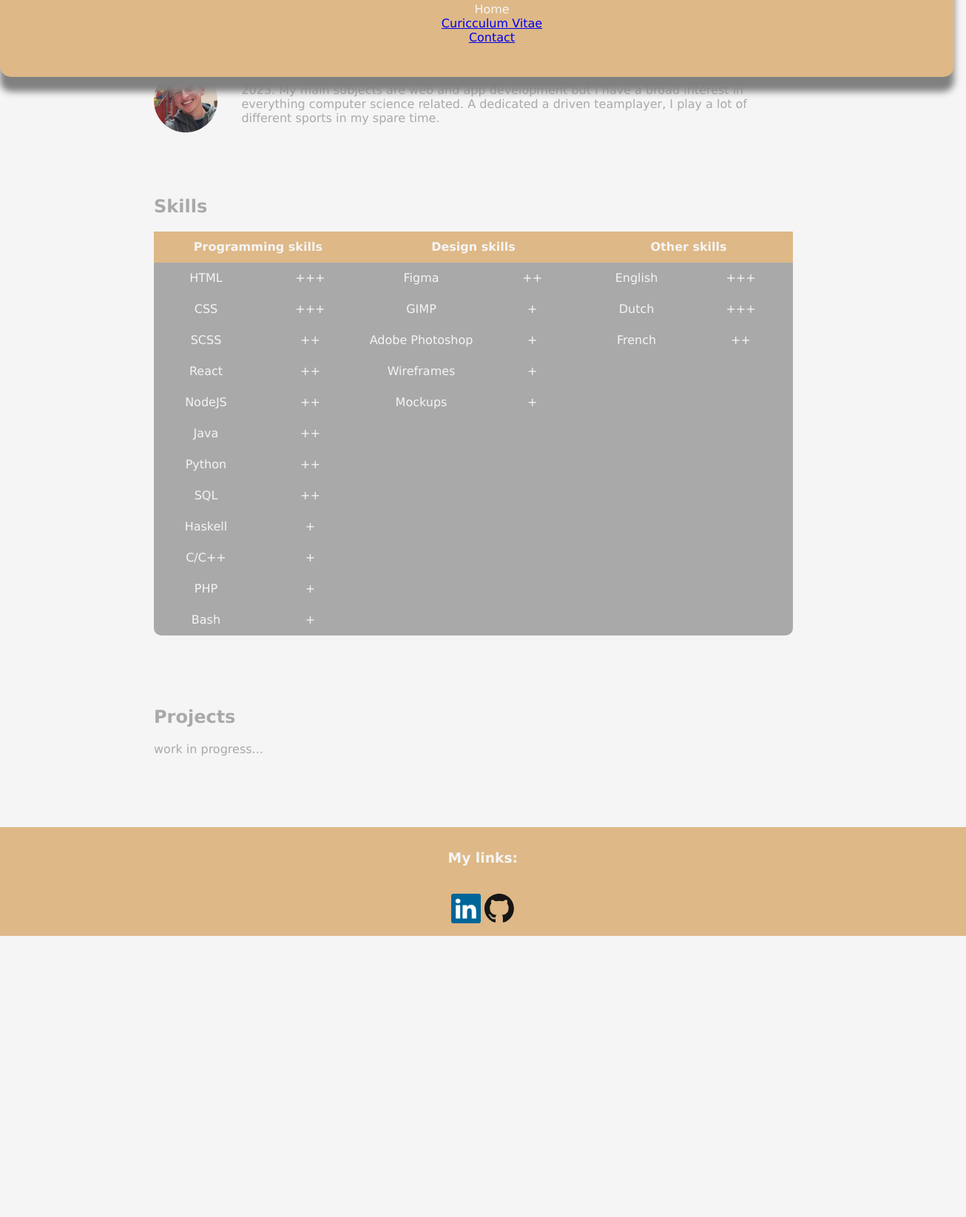
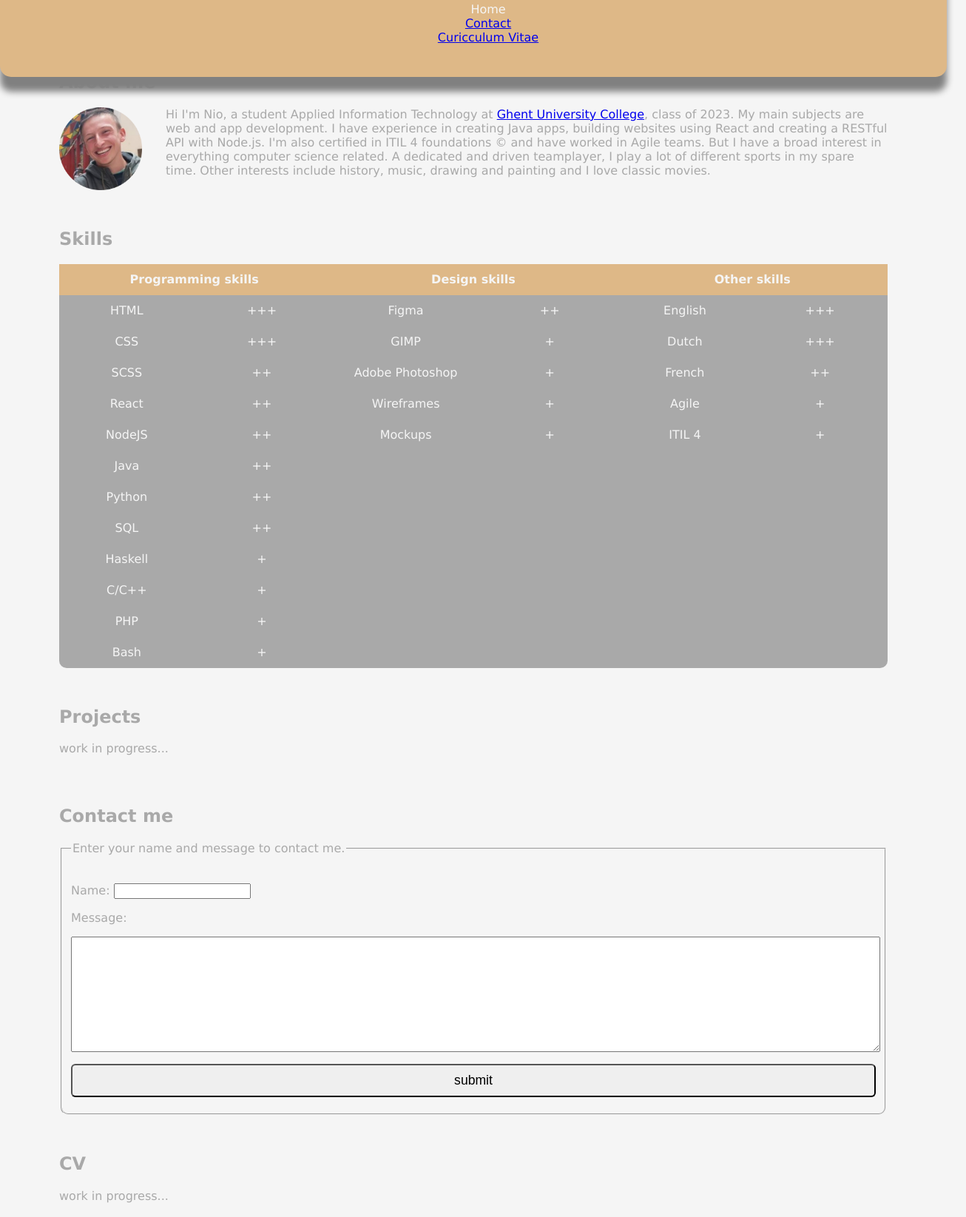
Before and after one commit to NioDeBacker/niodebacker.github.io, a plain HTML site: page index.html in a window 1280 px wide. Shown: the part 83-1728 px from the top of the page at 74% size, 1306 px wide, since content can reach past the window. Before the commit the page ends 1348 px from the top, so only its background shows below. Drawn offline with Linux system fonts and the light colour scheme.

Commit message:
changed to single page

```diff
--- a/css/main.css
+++ b/css/main.css
@@ -1,8 +1,6 @@
-html {
-    height: 100%;
-}
+
 body {
-    height: 100%;
+    min-height: 100vh;
     margin: 0;
     box-sizing: border-box;
     background-color: whitesmoke;
@@ -26,6 +24,7 @@ header {
     position: fixed;
     z-index: 2;
     width: 100%;
+    box-sizing: border-box;
     top: 0;
     padding: 5px;
     text-align: center;
@@ -51,15 +50,15 @@ header:hover>nav>ul {
 }
 
 main {
+    display: flex;
+    flex-direction: column;
+    justify-content: space-evenly;
+    align-items: stretch;
+    gap: 2em;
     margin-top: 10%;
-    max-width: 960px;
-    margin-left: auto;
-    margin-right: auto;
-}
-
-article {
-    margin: 5%;
-    margin-bottom: 10%;
+    max-width: 100vw;
+    margin-top: 5em;
+    padding: 5em;
 }
 
 article img {
@@ -96,14 +95,12 @@ thead {
 
 footer {
     width: 100%;
+    box-sizing: border-box;
     text-align: center;
     color: whitesmoke;
-    padding: 1%;
-    bottom: 0;
+    padding: 1em;
     background-color: burlywood;
 }
-
-
 footer img {
     width: 40px;
     height: 40px;
@@ -137,3 +134,40 @@ footer img:hover {
         transform: rotate(0deg);
     }
 }
+
+.form-container {
+    display: grid;
+    grid-area: ". a b ."
+               ". c d ."
+               ". e e .";
+}
+
+.form-container * {
+    margin-top: 1rem ;
+    flex:auto
+}
+
+/* Formulieropmaak */
+/********************/
+
+fieldset {
+    border-radius: 0 0 10px 10px;
+  }
+
+
+  textarea {
+    width: 100%;
+  }
+
+  /* Opmaak van de Verzend-knop */
+  input[type='submit'] {
+    transition-duration: 2s;
+    padding: 10px 20px;
+    margin: 0.75rem 0;
+    border-radius: 6px;
+    font-size: 1.1rem;
+  }
+  [type='submit']:hover {
+    color: #fff;
+    background-color: burlywood;
+  }
--- a/index.html
+++ b/index.html
@@ -15,8 +15,8 @@
         <nav>
             <ul>
                 <li>Home</li>
-                <li> <a href="html/cv.html">Curicculum Vitae</a></li>
-                <li><a href="html/contact.html">Contact</a></li>
+                <li><a href="#Contact">Contact</a></li>
+                <li> <a href="#cv">Curicculum Vitae</a></li>
             </ul>
         </nav>
     </header>
@@ -26,9 +26,16 @@
             <div>
                 <img src="images/pfpic.png" alt="Nio" align="left">
                 <p>
-                    Hi I'm Nio, a student Applied Information Technology at <a href="https://www.hogent.be/en/future-student/bachelors/applied-information-technology/">Ghent University College</a>, class of 2023.
-                    My main subjects are web and app development but I have a broad interest in everything computer science related.
-                    A dedicated a driven teamplayer, I play a lot of different sports in my spare time.
+                    Hi I'm Nio, a student Applied Information Technology at <a
+                        href="https://www.hogent.be/en/future-student/bachelors/applied-information-technology/">Ghent
+                        University College</a>, class of 2023.
+                    My main subjects are web and app development.
+                    I have experience in creating Java apps, building websites using React and creating a RESTful API with Node.js.
+                    I'm also certified in ITIL 4 foundations &copy;	 and have worked in Agile teams.
+                    But I have a broad interest in everything computer
+                    science related.
+                    A dedicated and driven teamplayer, I play a lot of different sports in my spare time.
+                    Other interests include history, music, drawing and painting and I love classic movies.
 
                 </p>
             </div>
@@ -82,14 +89,17 @@
                             <td>Wireframes</td>
                             <td>+</td>
 
-                            <td></td>
-                            <td></td>
+                            <td>Agile</td>
+                            <td>+</td>
                         </tr>
                         <tr>
                             <td>NodeJS</td>
                             <td>++</td>
 
                             <td>Mockups</td>
+                            <td>+</td>
+
+                            <td>ITIL 4</td>
                             <td>+</td>
                         </tr>
                         <tr>
@@ -130,11 +140,38 @@
                 <p>work in progress...</p>
             </div>
         </article>
+        <article id="Contact">
+            <div>
+                <h2>Contact me</h2>
+                <form action="mailto:nio@telenet.be?" method="get" enctype="text/plain">
+                    <fieldset>
+                        <legend>Enter your name and message to contact me.</legend>
+                        <div class="form-container">
+                            <label for="">Name:
+                             <input name="subject" type="text" required>
+                         </label>
+                         <label for="">Message:
+                             <textarea name="body" id="" cols="30" rows="10" maxlength="500" ></textarea>
+                         </label>
+                         <input type="submit" value="submit">
+                         </div>
+                    </fieldset>
+
+                </form>
+            </div>
+        </article>
+        <article id="cv">
+            <div>
+                <h2>CV</h2>
+                <p>work in progress...</p>
+            </div>
+        </article>
     </main>
     <footer>
         <h3>My links:</h3>
         <br>
-        <a href="https://www.linkedin.com/in/nio-de-backer-979651222/"><img src="images/linkedin-icon-2.svg" alt="linkedin"></a>
+        <a href="https://www.linkedin.com/in/nio-de-backer-979651222/"><img src="images/linkedin-icon-2.svg"
+                alt="linkedin"></a>
         <a href="https://github.com/NioDeBacker"><img src="images/github-icon-1.svg" alt="github-icon-1"></a>
     </footer>
 </body>
```
Also changed, not shown: html/contact.html (deleted, +0 -52 lines), html/cv.html (deleted, +0 -33 lines).
